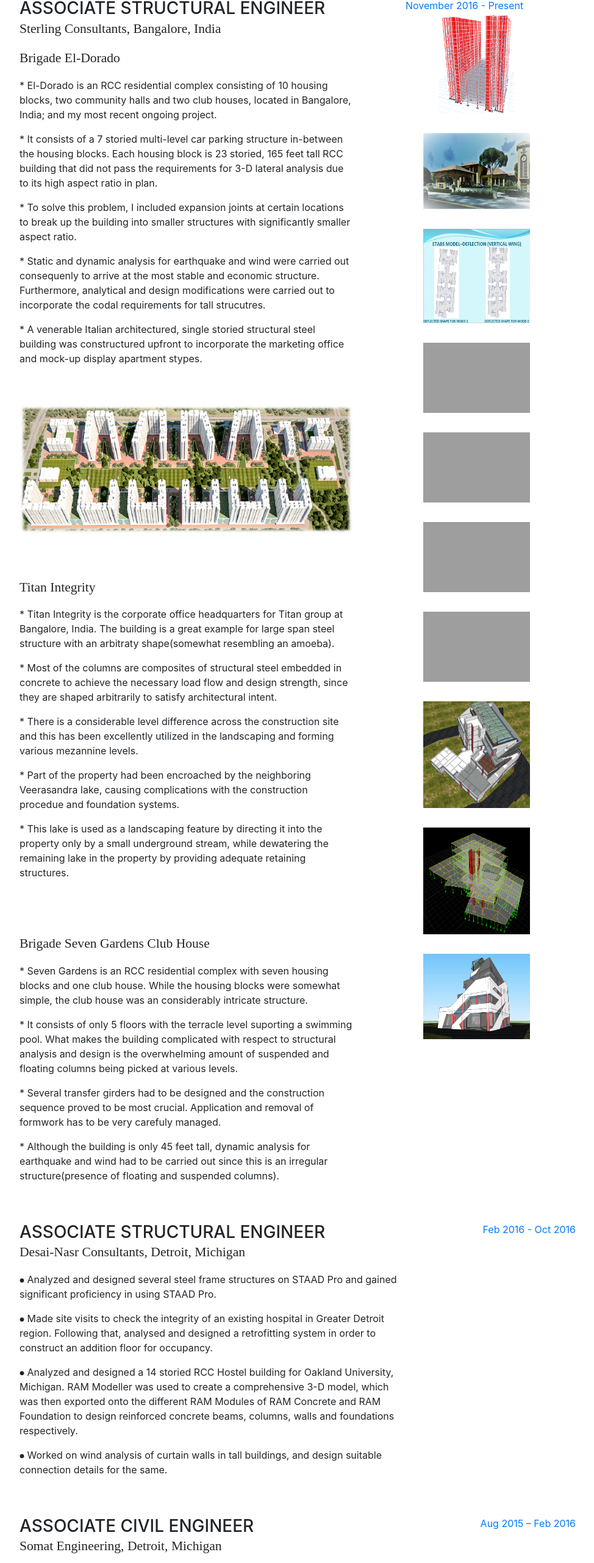
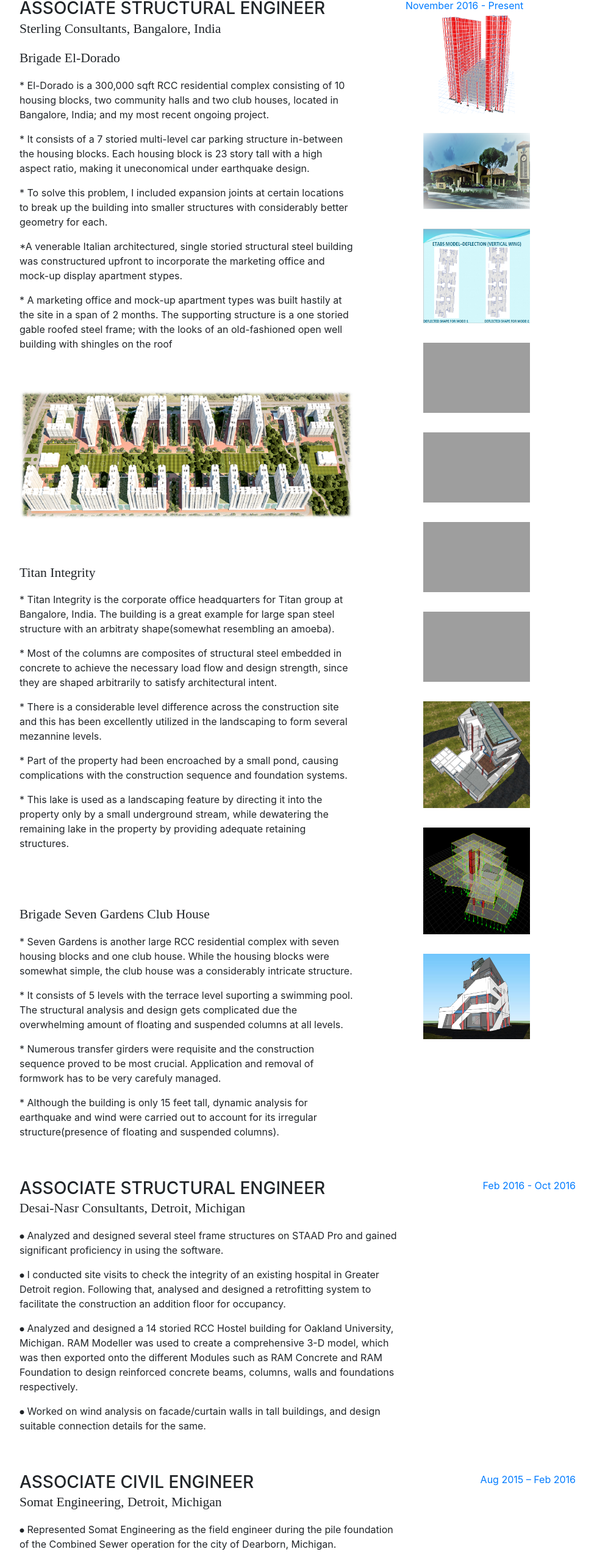
Before and after one commit to Monkey91/harshabharadwaj.github.io, a website with bundled scripts: page index.html in a window 1280 px wide. Shown: the part 1897-4460 px from the top of the page at 61% size, without its empty margins (288-1262 px from the left). Built offline with nearby package versions, Linux system fonts and the light colour scheme; grey boxes are pictures that could not be loaded; a web font is replaced by a local one.

Commit message:
Update index.html
updat11-2-18

```diff
--- a/index.html
+++ b/index.html
@@ -74,7 +74,7 @@
 
         <p class="mb-5"> After completing my master's degree in structural engineering from Michigan State University in 2015, I continued research work under Prof. Parviz Soroushian for an additional year. This was a continuation of my thesis work with him, and during this period I published three papers in 'Construction and Building Materials', 'Civil Engineering Journal' and 'European Journal of Advances in Engineering and Technology' journals. </p>
 
-        <p class="mb-5"> Since then, I have worked in civil/structural engineering consultancies to gain industrial knowledge and better understand the practical side of construction while honing my capabilities in structural ananlysis, steel and reinforced cement concrete design. While I have gained reasonable experience in construction physics, I am confident in my ability to analysize problems in the fields of civil engineering and material science. </p>
+        <p class="mb-5"> Since then, I have worked in civil/structural engineering consultancies to gain industrial knowledge and better understand the practical side of construction while honing my capabilities in structural ananlysis, steel and reinforced cement concrete design. While I have gained reasonable experience in construction physics, I am significantly confident in my ability to analyse problems in the fields of structural engineering and material science. </p>
 
           <p class="mb-5">  </p>
 
@@ -132,7 +132,7 @@
         <div class="my-auto">
           <h2 class="mb-5">Experience</h2>
 
-            <p> Sterling Consultants stands amongs the oldest and the most successful structural consulting firm in Bangalore. For over 25 years, we have led the construction industry in high rise buildings and structures with considerably intricate analysis and deisgn. I have engineered a variety of super structures ranging from high rise buildings to large span steel structures; and foundations involving complex retaining systems, pile foundations at weak soild conditions, and raft foundations with high water levels. Following are a few examples of the projects I have engineered, </p>
+            <p> Sterling Consultants stands amongs the oldest and the most successful structural consulting firm in Bangalore. For over 25 years, we have led the construction industry in high rise buildings and structures with considerably intricate analysis and deisgn. I have engineered a variety of super structures ranging from high rise buildings to large span steel structures; and foundations involving complex retaining systems, pile foundations at weak soil conditions, and raft foundations with high water levels. Following are a few examples of the projects I have engineered; </p>
             <br>
 
           <div class="resume-item d-flex flex-column flex-md-row mb-5">
@@ -141,11 +141,11 @@
               <div class="subheading mb-3">Sterling Consultants, Bangalore,  India	</div>
                              <div class="subheading mb-3">Brigade El-Dorado</div>
 
-               <p> * El-Dorado is an RCC residential complex consisting of 10 housing blocks, two community halls and two club houses, located in Bangalore, India; and my most recent ongoing project. </p>
-                  <p>* It consists of a 7 storied multi-level car parking structure in-between the housing blocks. Each housing block is 23 storied, 165 feet tall RCC building that did not pass the requirements for 3-D lateral analysis due to its high aspect ratio in plan.</p>
-                  <p>* To solve this problem, I included expansion joints at certain locations to break up the building into smaller structures with significantly smaller aspect ratio. </p>
-                   <p>* Static and dynamic analysis for earthquake and wind were carried out consequenly to arrive at the most stable and economic structure. Furthermore, analytical and design modifications were carried out to incorporate the codal requirements for tall strucutres. </p>
-                 <p>* A venerable Italian architectured, single storied structural steel building was constructured upfront to incorporate the marketing office and mock-up display apartment stypes.</p>
+               <p> * El-Dorado is a 300,000 sqft RCC residential complex consisting of 10 housing blocks, two community halls and two club houses, located in Bangalore, India; and my most recent ongoing project. </p>
+                  <p>* It consists of a 7 storied multi-level car parking structure in-between the housing blocks. Each housing block is 23 story tall with a high aspect ratio, making it uneconomical under earthquake design.</p>
+                  <p>* To solve this problem, I included expansion joints at certain locations to break up the building into smaller structures with considerably better geometry for each. </p>
+                   <p>*A venerable Italian architectured, single storied structural steel building was constructured upfront to incorporate the marketing office and mock-up display apartment stypes.  </p>
+                 <p>* A marketing office and mock-up apartment types was built hastily at the site in a span of 2 months. The supporting structure is a one storied gable roofed steel frame; with the looks of an old-fashioned open well building with shingles on the roof </p>
           <br>
                 <br>
             <div>
@@ -159,18 +159,18 @@
 
               <p> * Titan Integrity is the corporate office headquarters for Titan group at Bangalore, India. The building is a great example for large span steel structure with an arbitraty shape(somewhat resembling an amoeba).
                   <p>* Most of the columns are composites of structural steel embedded in concrete  to achieve the necessary load flow and design strength, since they are shaped arbitrarily to satisfy architectural intent. </p>
-                  <p>* There is a considerable level difference across the construction site and this has been excellently utilized in the landscaping and forming various mezannine levels. </p>
-                   <p>* Part of the property had been encroached by the neighboring Veerasandra lake, causing complications with the construction procedue and foundation systems. </p>
+                  <p>* There is a considerable level difference across the construction site and this has been excellently utilized in the landscaping to form several mezannine levels. </p>
+                   <p>* Part of the property had been encroached by a small pond, causing complications with the construction sequence and foundation systems. </p>
                        <p>* This lake is used as a landscaping feature by directing it into the property only by a small underground stream, while dewatering the remaining lake in the property by providing adequate retaining structures.  </p>
                 <br>
                 <br>
                 <br>
                 <div class="subheading mb-3">Brigade Seven Gardens Club House</div>
 
-              <p> * Seven Gardens is an RCC residential complex with seven housing blocks and one club house. While the housing blocks were somewhat simple, the club house was an considerably intricate structure.
-                  <p>* It consists of only 5 floors with the terracle level suporting a swimming pool. What makes the building complicated with respect to structural analysis and design is the overwhelming amount of suspended and floating columns being picked at various levels. </p>
-                  <p>* Several transfer girders had to be designed and the construction sequence proved to be most crucial. Application and removal of formwork has to be very carefuly managed.  </p>
-                   <p>* Although the building is only 45 feet tall, dynamic analysis for earthquake and wind had to be carried out since this is an irregular structure(presence of floating and suspended columns). </p>
+              <p> * Seven Gardens is another large RCC residential complex with seven housing blocks and one club house. While the housing blocks were somewhat simple, the club house was a considerably intricate structure.
+                  <p>* It consists of 5 levels with the terrace level suporting a swimming pool. The structural analysis and design gets complicated due the overwhelming amount of floating and suspended columns at all levels. </p>
+                  <p>* Numerous transfer girders were requisite and the construction sequence proved to be most crucial. Application and removal of formwork has to be very carefuly managed.  </p>
+                   <p>* Although the building is only 15 feet tall, dynamic analysis for earthquake and wind were carried out to account for its irregular structure(presence of floating and suspended columns). </p>
 
 
                       </div>
@@ -249,10 +249,10 @@
             <div class="resume-content mr-auto">
               <h3 class="mb-0">Associate Structural Engineer</h3>
               <div class="subheading mb-3">Desai-Nasr Consultants, Detroit,  Michigan</div>
-              <p> ⦁	Analyzed and designed several steel frame structures on STAAD Pro and gained significant proficiency in using STAAD Pro.
-                 <p> ⦁ Made site visits to check the integrity of an existing hospital in Greater Detroit region. Following that, analysed and designed a retrofitting system in order to construct an addition floor for occupancy. </p>
-                 <p> ⦁ Analyzed and designed a 14 storied RCC Hostel building for Oakland University, Michigan. RAM Modeller was used to create a comprehensive 3-D model, which was then exported onto the different RAM Modules of RAM Concrete and RAM Foundation to design reinforced concrete beams, columns, walls and foundations respectively. </p>
-                 <p> ⦁ Worked on wind analysis of curtain walls in tall buildings, and design suitable connection details for the same. </p>
+              <p> ⦁	Analyzed and designed several steel frame structures on STAAD Pro and gained significant proficiency in using the software.
+                 <p> ⦁ I conducted site visits to check the integrity of an existing hospital in Greater Detroit region. Following that, analysed and designed a retrofitting system to facilitate the construction an addition floor for occupancy. </p>
+                 <p> ⦁ Analyzed and designed a 14 storied RCC Hostel building for Oakland University, Michigan. RAM Modeller was used to create a comprehensive 3-D model, which was then exported onto the different Modules such as RAM Concrete and RAM Foundation to design reinforced concrete beams, columns, walls and foundations respectively. </p>
+                 <p> ⦁ Worked on wind analysis on facade/curtain walls in tall buildings, and design suitable connection details for the same. </p>
             </div>
             <div class="resume-date text-md-right">
               <span class="text-primary">Feb 2016 - Oct 2016</span>
@@ -265,7 +265,7 @@
               <div class="subheading mb-3">Somat Engineering, Detroit,  Michigan</div>
                    <p>⦁ Represented Somat Engineering as the field engineer during the pile foundation of the Combined Sewer operation for the city of Dearborn, Michigan.</p>
                 <p>⦁ Conducted several soil boring and rock coring operations, documented the logs and prepared soil reports in lieu of of cliets requirements.</p>
- <p>⦁ Conducted topographical and boundary survey work on five public parks in the Detroit Metro region in order to facilitate the construction of new pipelines across the city. Worked in Civil 3D to model, develop and present the profile of the proposed pipeline from the collected survey data. The job was in efforts to solve the issue of leakage of lead into the water pipes.
+ <p>⦁ Conducted topographical and boundary survey work on five public parks in the Detroit Metro region in order to facilitate the construction of new pipelines across the city. Worked in Civil 3D to model, develop and present the profile of the proposed pipeline from the collected survey data. The job was in efforts to solve the issue of leakage of lead into the city water pipes.
 </p>
             </div>
             <div class="resume-date text-md-right">
```
